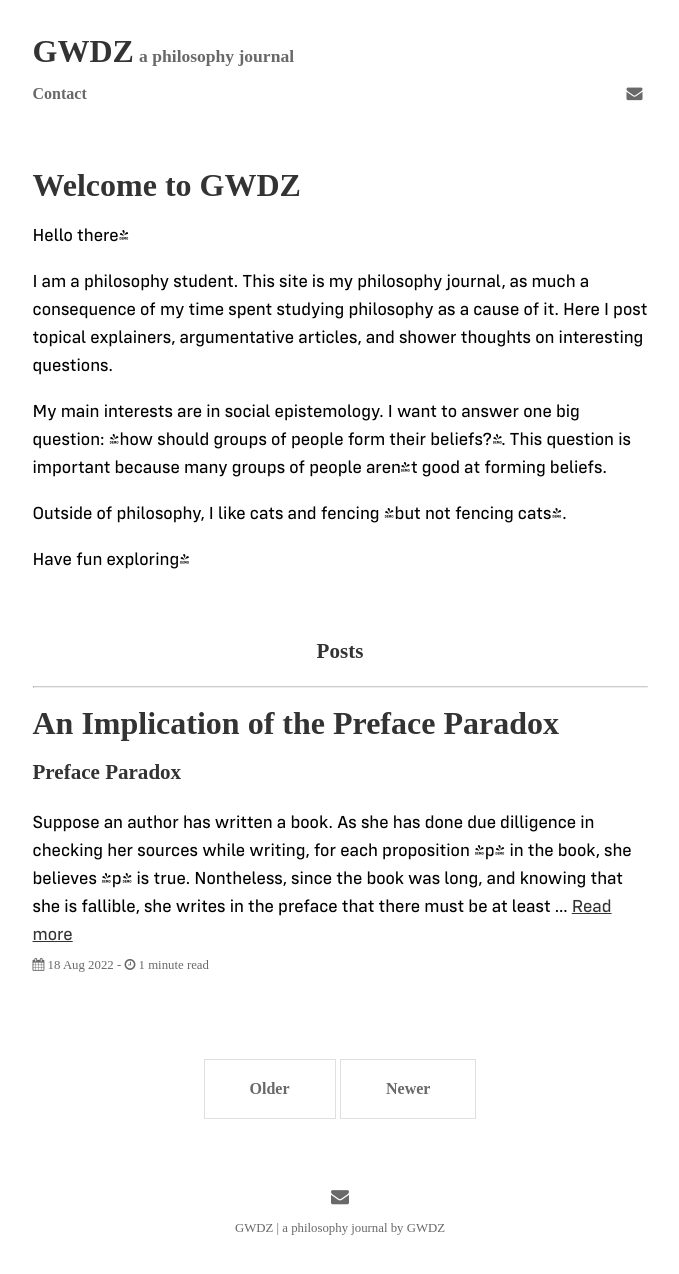
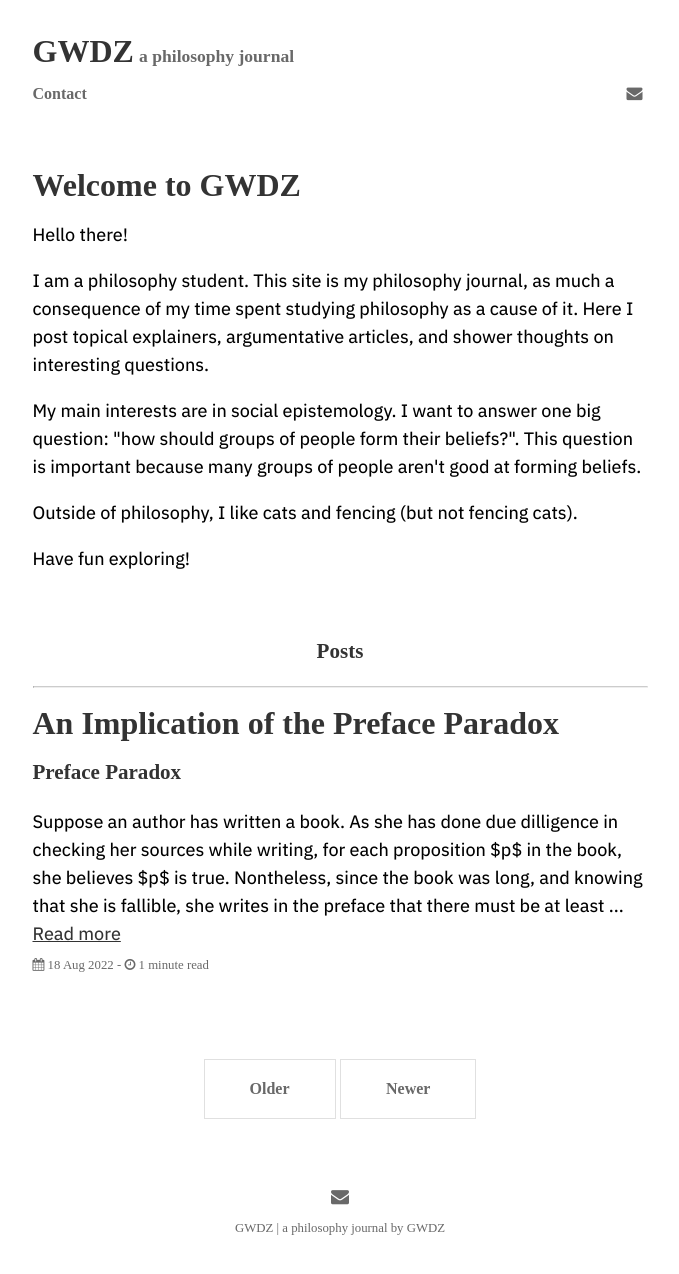
Before and after one commit to GWDZ-true/gwdz-site, a Jekyll site: the page built from index.html, in a window 1280 px wide. Shown: the whole page, without its empty margins (300-979 px from the left). Built offline with Jekyll 4.4.1, drawn with Linux system fonts in a browser that asks for light colours; some web fonts are replaced; the list of posts is cut into pages by our own code.

Commit message:
Update main.scss

```diff
--- a/assets/css/main.scss
+++ b/assets/css/main.scss
@@ -3,28 +3,28 @@
 
 @font-face{
     font-family: iaw;
-    src: url(../fonts/cfgtext.otf);
+    src: url(../fonts/IBMPlexSans-Text.woff);
     font-style: normal;
     font-weight: normal;
 }
 
 @font-face{
     font-family: iaw;
-    src: url(../fonts/cfgitalic.otf);
+    src: url(../fonts/IBMPlexSans-Italic.woff);
     font-style: italic;
     font-weight: normal;
 }
 
 @font-face{
     font-family: iaw;
-    src: url(../fonts/cfgbold.otf);
+    src: url(../fonts/IBMPlexSans-Bold.woff);
     font-style: normal;
     font-weight: bold;
 }
 
 @font-face{
     font-family: iaw;
-    src: url(../fonts/cfgbolditalic.otf);
+    src: url(../fonts/IBMPlexSans-BoldItalic.woff);
     font-style: italic;
     font-weight: bold;
 }
```
